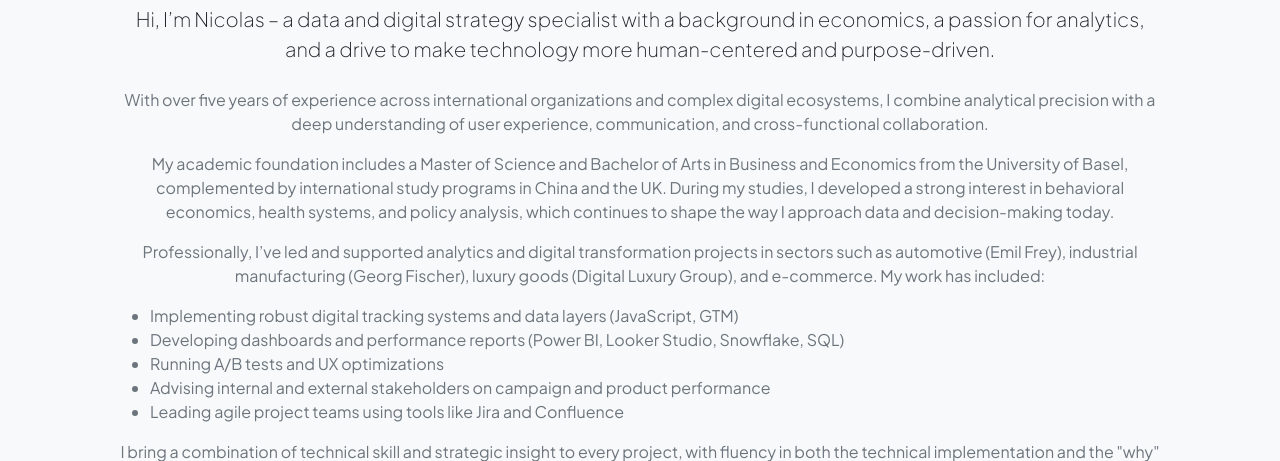
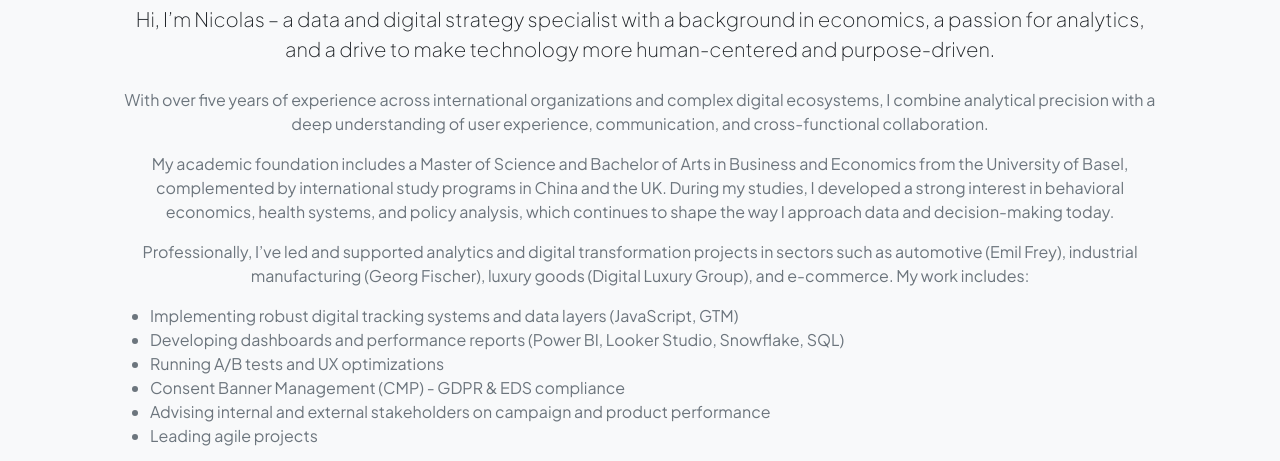
Before and after one commit to NicoStrie/myself2, a plain HTML site: page index.html in a window 1280 px wide. Shown: the part 1181-1642 px from the top of the page. Drawn offline with nearby package versions, Linux system fonts and the light colour scheme.

Commit message:
Update index.html

```diff
--- a/index.html
+++ b/index.html
@@ -99,14 +99,15 @@ height="0" width="0" style="display:none;visibility:hidden"></iframe></noscript>
                         </p>
                         <p class="text-muted">
                             Professionally, I’ve led and supported analytics and digital transformation projects in sectors such as automotive (Emil Frey),
-                            industrial manufacturing (Georg Fischer), luxury goods (Digital Luxury Group), and e-commerce. My work has included:
+                            industrial manufacturing (Georg Fischer), luxury goods (Digital Luxury Group), and e-commerce. My work includes:
                         </p>
                         <ul class="text-muted text-start">
                             <li>Implementing robust digital tracking systems and data layers (JavaScript, GTM)</li>
                             <li>Developing dashboards and performance reports (Power BI, Looker Studio, Snowflake, SQL)</li>
                             <li>Running A/B tests and UX optimizations</li>
+                            <li>Consent Banner Management (CMP) - GDPR & EDS compliance</li>
                             <li>Advising internal and external stakeholders on campaign and product performance</li>
-                            <li>Leading agile project teams using tools like Jira and Confluence</li>
+                            <li>Leading agile projects </li>
                         </ul>
                         <p class="text-muted">
                             I bring a combination of technical skill and strategic insight to every project, with fluency in both the technical implementation
```
